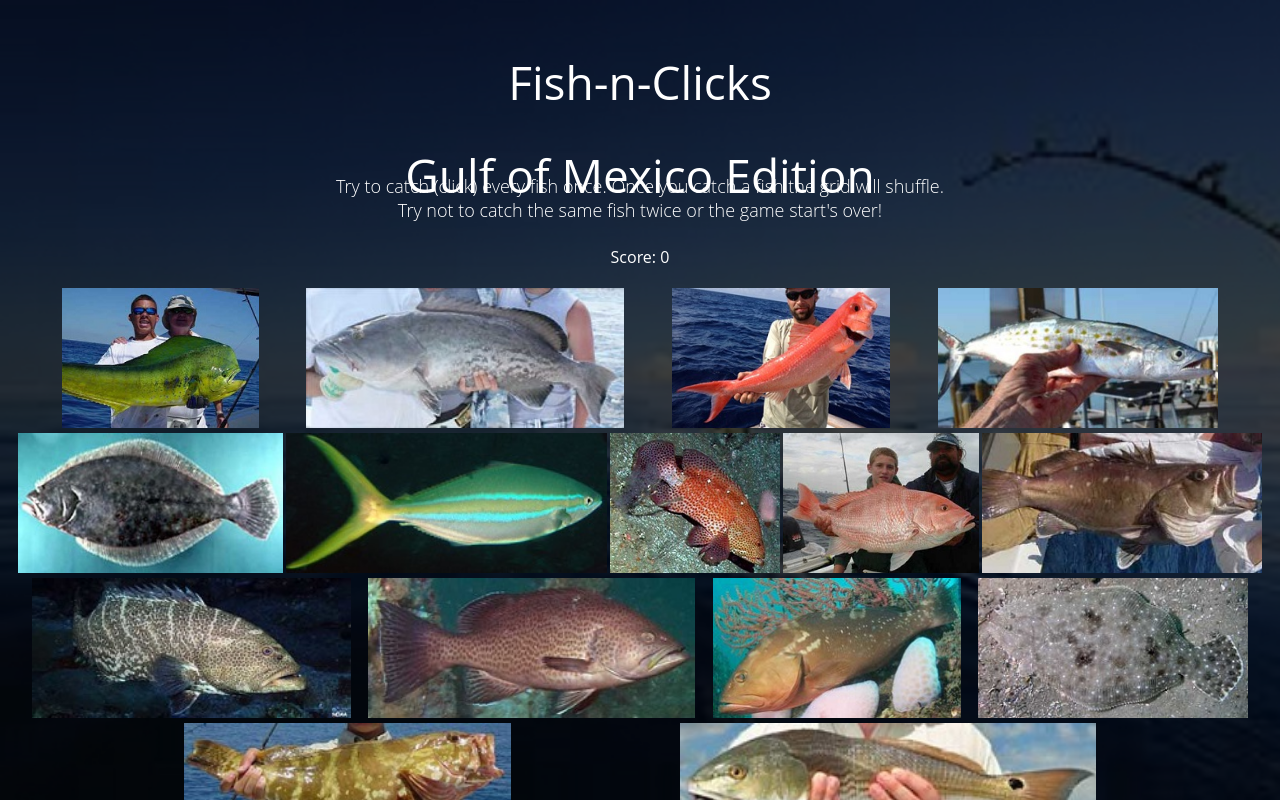
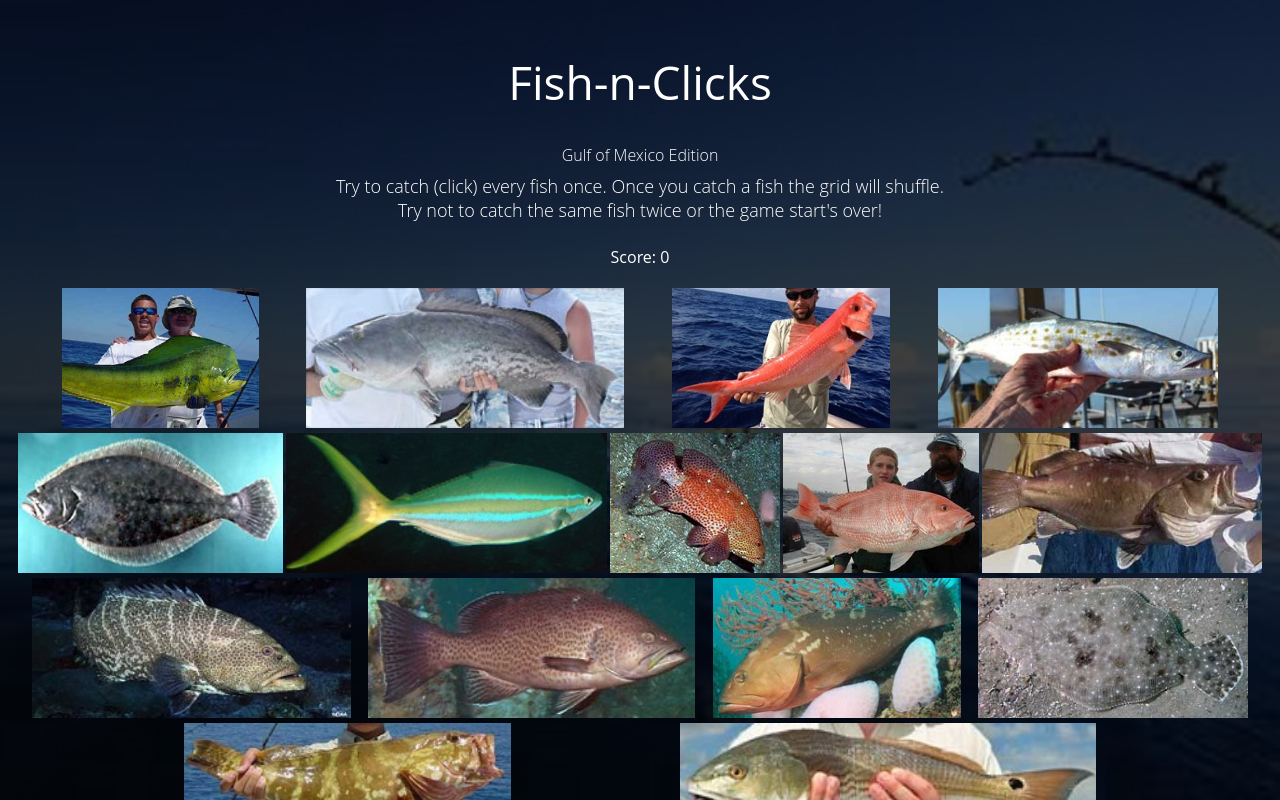
Before and after one commit to chaseholladay/Fish-n-Clicks, a React (Create React App) app in the folder 00-reaact-app/my-app/react-gh-pages/: page / in a window 1280 px wide. Built offline with nearby package versions, Linux system fonts and the light colour scheme.

Commit message:
tyring to fit all images onto full screen

```diff
--- a/00-reaact-app/my-app/react-gh-pages/src/components/header/header.js
+++ b/00-reaact-app/my-app/react-gh-pages/src/components/header/header.js
@@ -7,7 +7,7 @@ const Header = () => { return(
             <h1>Fish-n-Clicks</h1>
         </FadeIn>
         <FadeIn in={true} duration={600} length={'50px'} direction={'bottom'} >
-            <h1>Gulf of Mexico Edition</h1>
+            <h2>Gulf of Mexico Edition</h2>
         </FadeIn>
     </header>
 )};
```
